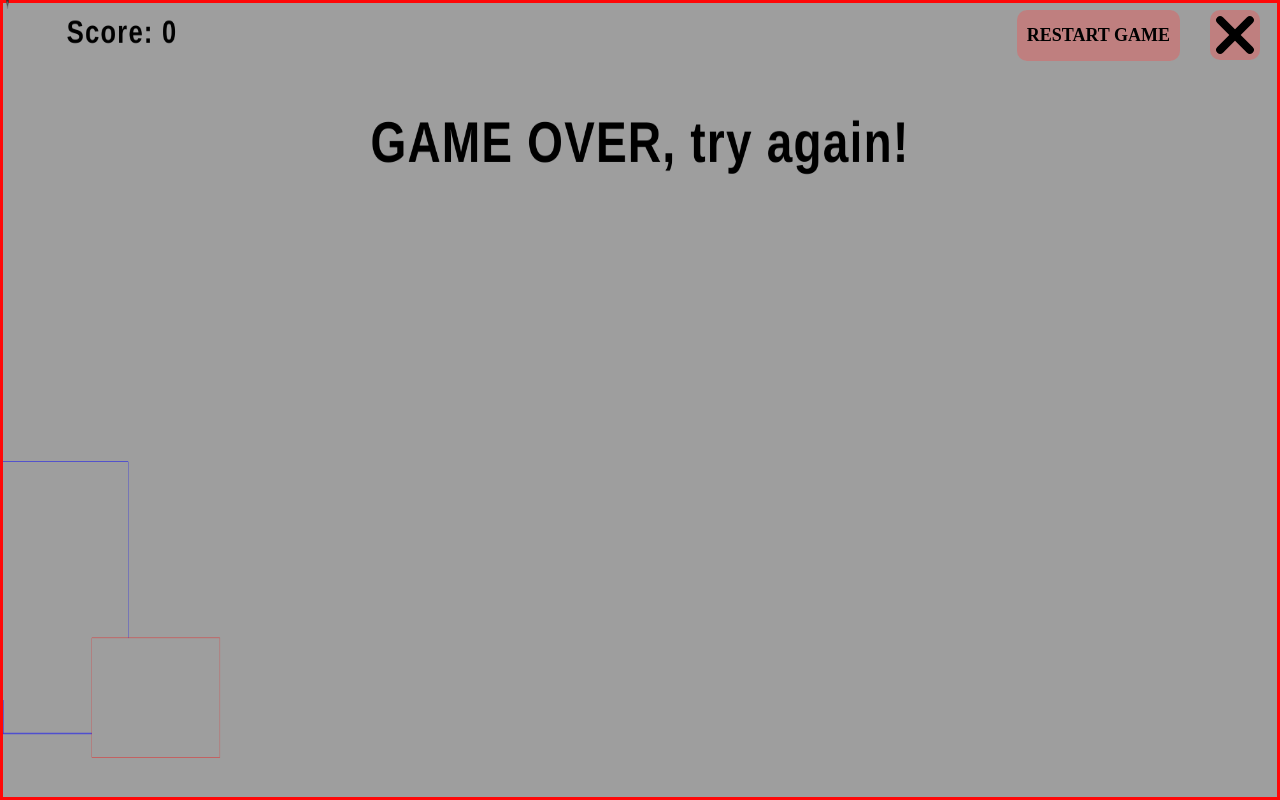
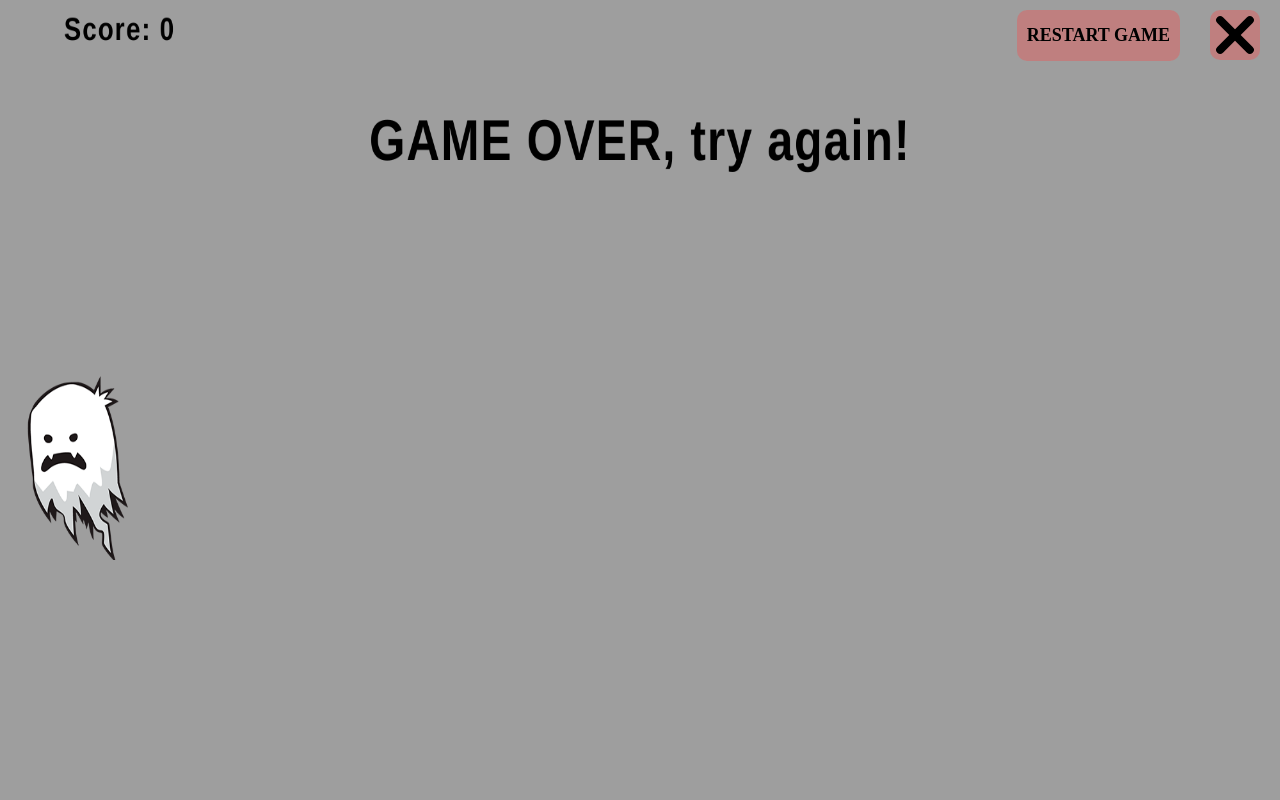
Before and after one commit to Egor-Dubovik/njnia-game, a plain HTML site: page index.html in a window 1280 px wide. Both pictures are taken after a click on the button "PLAY". Drawn offline with Linux system fonts and the light colour scheme.

Commit message:
feat: created functions killEnemy and collision

```diff
--- a/index.html
+++ b/index.html
@@ -62,6 +62,7 @@
 			<img src="./assets/img/background/mars.jpg" alt="map" class="game__map">
 			<img src="./assets/img/rocks/mars.png" alt="rock" class="game__rock">
 			<img src="./assets/img/ninjaadventurenew/Kunai.png" alt="rock" class="game__weapon">
+			<img src="./assets/img/ghost/ghost.png" alt="rock" class="game__ghost">
 		</div>
 	</div>
 	<script type="module" src="./js/script.js"></script>
--- a/js/script.js
+++ b/js/script.js
@@ -100,23 +100,15 @@ window.addEventListener('load', function () {
 			this.shot = false;
 		}
 		draw(context) {
-			context.strokeStyle = "blue";
-			context.strokeRect(this.x, this.y, this.width, this.height);
+			// context.strokeStyle = "blue";
+			// context.strokeRect(this.x, this.y, this.width, this.height);
 			context.drawImage(this.image, this.frameX * this.width, this.frameY * this.height,
 				this.width, this.height, this.x, this.y, this.width, this.height);
 		}
-		update(input, allObstacles) {
-			// определяем столкновение
-			// distance(гипотенуза прям-го треугольника)
-			allObstacles.forEach(obstacle => {
-				const dx = (obstacle.x + obstacle.width / 2) - (this.x + this.width / 2);
-				const dy = (obstacle.y + obstacle.height / 2) - (this.y + this.height / 2);
-				const distance = Math.sqrt(dx * dx + dy * dy);
-				if (distance < obstacle.width / 2 + this.width / 2) {
-					gameOver = true;
-					btnRestGame.classList.add('active');
-				}
-			})
+		update(input, allObstacles, allEnemies) {
+			// проверка столкновения
+			collision(allObstacles);
+			collision(allEnemies);
 
 			// контроль игрока
 			if (this.frameY === 3) {
@@ -168,6 +160,22 @@ window.addEventListener('load', function () {
 			return this.y >= this.gameHeight - this.height - 80;
 		}
 	}
+
+	//Обработка столкновения
+	function collision(objCollision) {
+		// distance(гипотенуза прям-го треугольника)
+		objCollision.forEach(obj => {
+			const dx = (obj.x + (obj.width + 50) / 2) - (player.x + player.width / 2);
+			const dy = (obj.y + obj.height / 2) - (player.y + player.height / 2);
+			const distance = Math.sqrt(dx * dx + dy * dy);
+			if (distance < obj.width / 2 + player.width / 2) {
+				gameOver = true;
+				btnRestGame.classList.add('active');
+			}
+		})
+	}
+
+
 	class Weapon {
 		constructor(gameWidth, gameHeight) {
 			this.gameWidth = gameWidth;
@@ -181,8 +189,8 @@ window.addEventListener('load', function () {
 			this.markedForDel = false;
 		}
 		draw(context) {
-			context.strokeStyle = "blue";
-			context.strokeRect(this.x, this.y, this.width, this.height);
+			// context.strokeStyle = "blue";
+			// context.strokeRect(this.x, this.y, this.width, this.height);
 			context.drawImage(this.image, this.x, this.y, this.width, this.height);
 		}
 		update() {
@@ -197,7 +205,6 @@ window.addEventListener('load', function () {
 		}
 
 	}
-
 
 	function createShot(input) {
 		if (input.keys.indexOf(' ') > -1) {
@@ -234,8 +241,80 @@ window.addEventListener('load', function () {
 	}
 
 	class Enemy {
+		constructor(gameWidth, gameHeight) {
+			this.gameWidth = gameWidth;
+			this.gameHeight = gameHeight;
+			this.image = document.querySelector('.game__ghost');
+			this.width = 161;
+			this.height = 235;
+			this.frameX = 0;
+			this.frameY = 0;
+			this.maxFrame = 9;
+			this.fps = 100;
+			this.frameTimer = 0;
+			this.frameInterval = 2000 / this.fps;
+			this.x = this.gameWidth;
+			this.y = this.gameHeight - this.height - 300;
+			this.speed = 20;
+			this.markedForDel = false;
+		}
+		draw(context) {
+			// context.strokeStyle = "red";
+			// context.strokeRect(this.x, this.y, this.width, this.height);
+			context.drawImage(this.image, this.frameX * this.width, this.frameY * this.height,
+				this.width, this.height, this.x, this.y, this.width, this.height);
+		}
 
+		update(deltaTime) {
+			if (this.frameTimer > this.frameInterval) {
+				if (this.frameX > this.maxFrame) this.frameX = 0;
+				else this.frameX++;
+				this.frameTimer = 0;
+			} else {
+				this.frameTimer += deltaTime;
+			}
+
+			if (this.x < 0 - this.width) {
+				this.markedForDel = true;
+				score++;
+			}
+			this.x -= this.speed;
+		}
 	}
+
+	function handleEnemy(deltaTime) {
+		if (obstacleTimer > obstacleInterval + randObstInterval) {
+			allEnemies.push(new Enemy(canvas.width, canvas.height));
+			randObstInterval = Math.random() * 1000 + 600
+			obstacleTimer = 0;
+		} else {
+			obstacleTimer += deltaTime;
+		}
+		allEnemies.forEach(enemy => {
+			enemy.draw(ctx);
+			enemy.update(deltaTime);
+
+		});
+
+		allEnemies = allEnemies.filter(enemy => !enemy.markedForDel)
+	}
+
+	//Уничтожение врага кунаем
+	function killEnemy() {
+		for (let i = 0; i < shotArr.length; i++) {
+			for (let j = 0; j < allEnemies.length; j++) {
+				const dx = (shotArr[i].x + shotArr[i].width / 2) - (allEnemies[j].x + allEnemies[j].width / 2);
+				const dy = (shotArr[i].y + shotArr[i].height / 2) - (allEnemies[j].y + allEnemies[j].height / 2);
+				const distance = Math.sqrt(dx * dx + dy * dy);
+				if (distance < shotArr[i].width / 2 + allEnemies[j].width / 2) {
+					allEnemies[j].markedForDel = true;
+					shotArr[i].markedForDel = true;
+					score += 2;
+				}
+			}
+		}
+	}
+
 
 	class Obstacles {
 		constructor(gameWidth, gameHeight) {
@@ -245,13 +324,13 @@ window.addEventListener('load', function () {
 			this.width = 200;
 			this.height = 150;
 			this.x = this.gameWidth;
-			this.y = this.gameHeight - this.height - 50;
+			this.y = this.gameHeight - this.height - 70;
 			this.speed = 30;
 			this.markedForDel = false;
 		}
 		draw(context) {
-			context.strokeStyle = "red";
-			context.strokeRect(this.x, this.y, this.width, this.height);
+			// context.strokeStyle = "red";
+			// context.strokeRect(this.x, this.y, this.width, this.height);
 			context.drawImage(this.image, this.x, this.y, this.width, this.height);
 		}
 
@@ -282,9 +361,7 @@ window.addEventListener('load', function () {
 	}
 
 
-	function handleEnemies() {
 
-	}
 
 	let score = 0;
 	function displayScore(context) {
@@ -310,7 +387,7 @@ window.addEventListener('load', function () {
 	let obstacleInterval = 3000;
 	let randObstInterval = Math.random() * 1000 + 600;
 
-
+	// аниация игры
 	function animate(timeStamp) {
 		const deltaTime = timeStamp - lastTime;
 		lastTime = timeStamp;
@@ -318,11 +395,12 @@ window.addEventListener('load', function () {
 		ctx.clearRect(0, 0, canvas.width, canvas.height)
 		background.draw(ctx);
 		player.draw(ctx);
-		player.update(input, allObstacles);
+		player.update(input, allObstacles, allEnemies);
 		createShot(input)
 		displayScore(ctx);
 		handleObstacles(deltaTime);
-
+		handleEnemy(deltaTime);
+		killEnemy();
 		if (!gameOver) requestAnimationFrame(animate);
 
 	}
@@ -354,6 +432,7 @@ window.addEventListener('load', function () {
 		player.x = 0;
 		score = 0;
 		allObstacles = [];
+		allEnemies = [];
 		obstacles.markedForDel = true;
 		gameOver = true;
 	}
@@ -363,6 +442,7 @@ window.addEventListener('load', function () {
 		player.x = 0;
 		score = 0;
 		allObstacles = [];
+		allEnemies = [];
 		obstacles.markedForDel = true;
 		gameOver = false;
 		animate(0);
--- a/scss/style.scss
+++ b/scss/style.scss
@@ -44,14 +44,9 @@ body {
 		top: 0;
 		width: 100%;
 		height: 100%;
-		border: 3px solid rgb(255, 7, 7);
 	}
 	&__canvas.active {
 		display: block;
-	}
-	&__weapon {
-		width: 15px;
-		transform: rotate(90deg);
 	}
 	&__btn-close {
 		opacity: 0;
@@ -116,6 +111,8 @@ body {
 .game__plaer,
 .game__map,
 .game__rock,
+.game__weapon,
+.game__ghost,
 .game__canvas {
 	display: none;
 }
```
Also changed, not shown: assets/img/ghost/ghost.png (added), assets/img/ninjaadventurenew/ghost.png (deleted), css/style.css.
